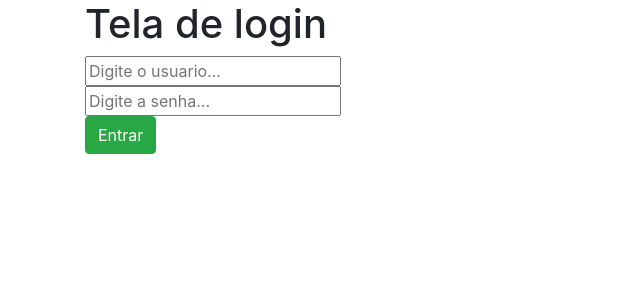
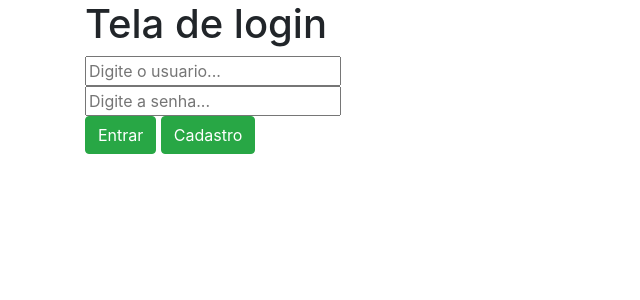
Before and after one commit to rafaelrsouza89/aplica-ao, a Django app: template aplicacao/templates/entrar.html in a window 1280 px wide. Shown: the top 300 px of the page, without its empty margins (0-640 px from the left). Run offline with Django 5.2, Linux system fonts and the light colour scheme; the template is opened without the code that fills it, so the values that code supplies are empty; some libraries are stand-ins or nearby versions.

Commit message:
atualizado

```diff
--- a/aplicacao/templates/entrar.html
+++ b/aplicacao/templates/entrar.html
@@ -17,6 +17,7 @@
         <input type="password" name="senha" placeholder="Digite a senha..." required>
         <br>
         <input type="submit" name="btnEntrar" value="Entrar" class="btn btn-success">
+         <a href="{% url 'url_cad_user' %}" class="btn btn-success">Cadastro</a>
     </form>
      </div>
 </body>
```
